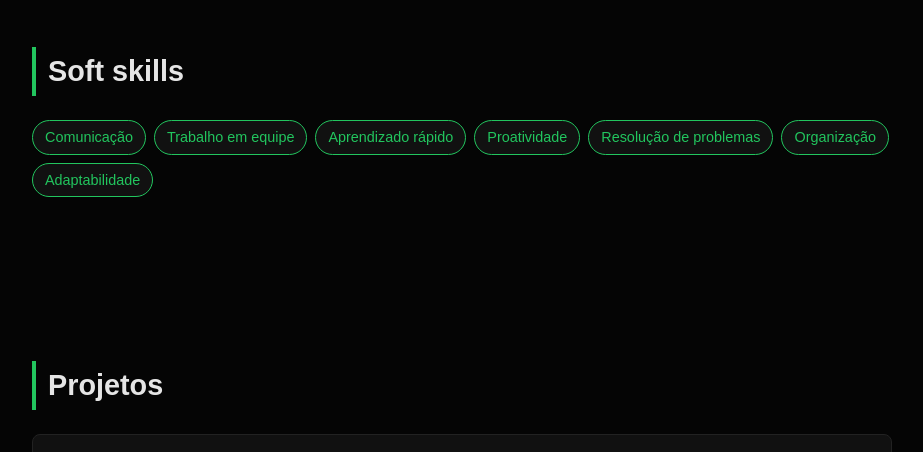
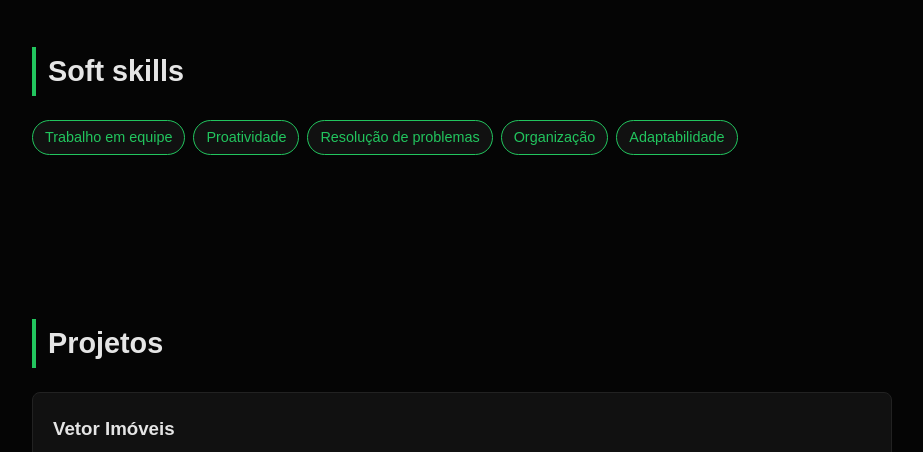
Before and after one commit to MarcusCarniello/MarcusCarniello-, a plain HTML site: page index.html in a window 1280 px wide. Shown: the part 1720-2172 px from the top of the page, without its empty margins (178-1101 px from the left). Drawn offline with Linux system fonts and the light colour scheme.

Commit message:
Update soft skills section in index.html
Removed 'Comunicação' and 'Aprendizado rápido' from soft skills section.

```diff
--- a/index.html
+++ b/index.html
@@ -102,9 +102,7 @@
     <section id="softskills">
       <h2 class="titulo">Soft skills</h2>
       <div class="tags">
-        <span>Comunicação</span>
         <span>Trabalho em equipe</span>
-        <span>Aprendizado rápido</span>
         <span>Proatividade</span>
         <span>Resolução de problemas</span>
         <span>Organização</span>
```
